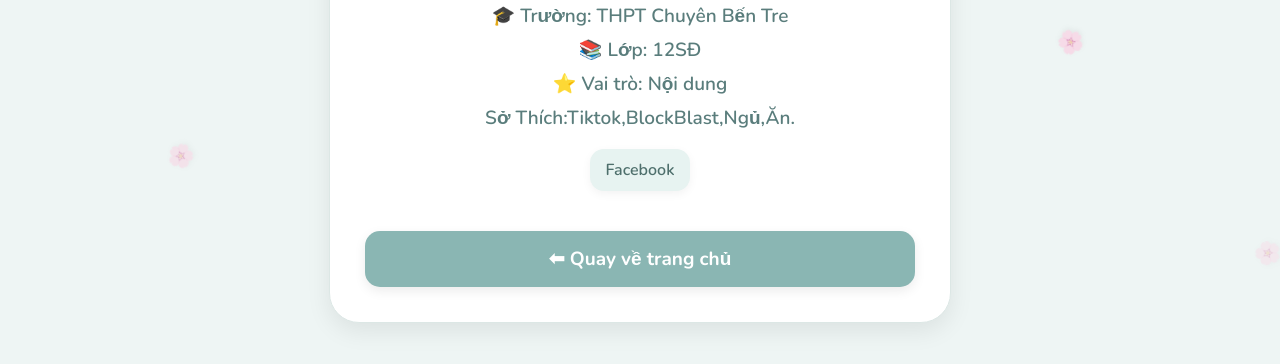
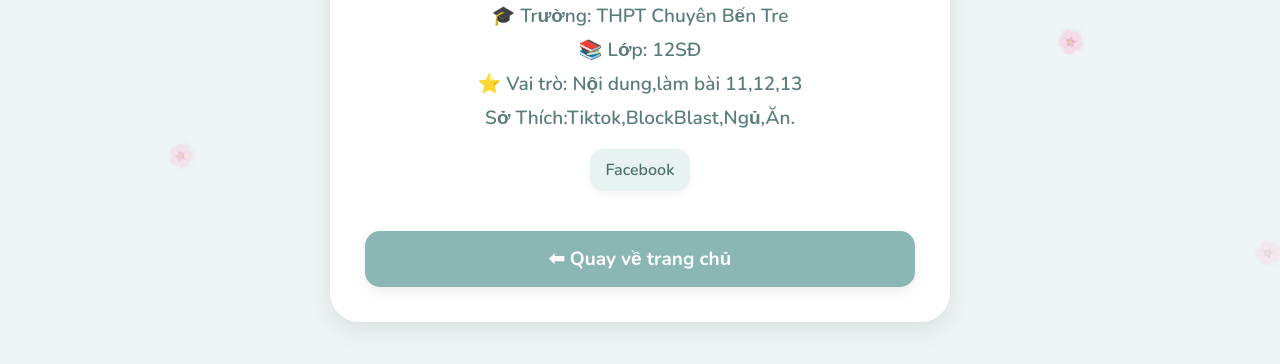
Before and after one commit to ThanhNuSoiCac/tinhocnhom220252, a plain HTML site: page thanhvien4.html in a window 1280 px wide. Shown: the part 480-844 px from the top of the page. Drawn offline with nearby package versions, Linux system fonts and the light colour scheme.

Commit message:
Update thanhvien4.html

```diff
--- a/thanhvien4.html
+++ b/thanhvien4.html
@@ -145,7 +145,7 @@
 
     <p>🎓 Trường: THPT Chuyên Bến Tre</p>
     <p>📚 Lớp: 12SĐ</p>
-    <p>⭐ Vai trò: Nội dung</p>
+    <p>⭐ Vai trò: Nội dung,làm bài 11,12,13</p>
     <p>Sở Thích:Tiktok,BlockBlast,Ngủ,Ăn.</p>
 
     <div class="social">
```
